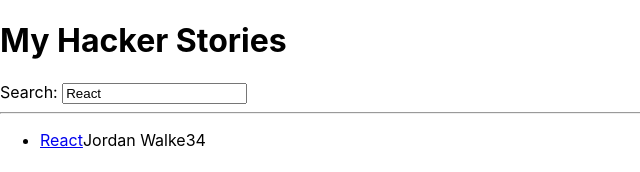
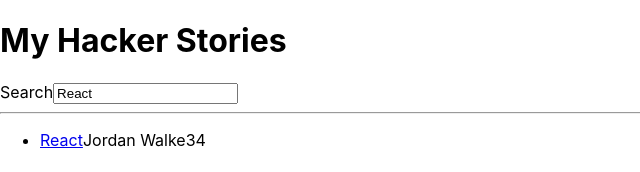
Before and after one commit to fjure/road-to-react, a React (Create React App) app: page / in a window 1280 px wide. Shown: the top 172 px of the page, without its empty margins (0-640 px from the left). Built offline with nearby package versions, Linux system fonts and the light colour scheme.

Commit message:
generalised component to be more reusable

```diff
--- a/src/App.js
+++ b/src/App.js
@@ -50,7 +50,12 @@
     <div>
       <h1>My Hacker Stories</h1>
 
-      <Search search={searchTerm} onSearch={handleSearch} />
+      <InputWithLabel
+        id="search"
+        label="Search"
+        value={searchTerm}
+        onInputChange={handleSearch}
+      />
 
       <hr />
 
@@ -59,10 +64,10 @@
   );
 };
 
-const Search = ({ search, onSearch }) => (
+const InputWithLabel = ({ id, label, value, type = "text", onInputChange }) => (
   <>
-    <label htmlFor="search">Search: </label>
-    <input id="search" type="text" value={search} onChange={onSearch} />
+    <label htmlFor={id}>{label}</label>
+    <input id={id} type={type} value={value} onChange={onInputChange} />
   </>
 );
 
```
